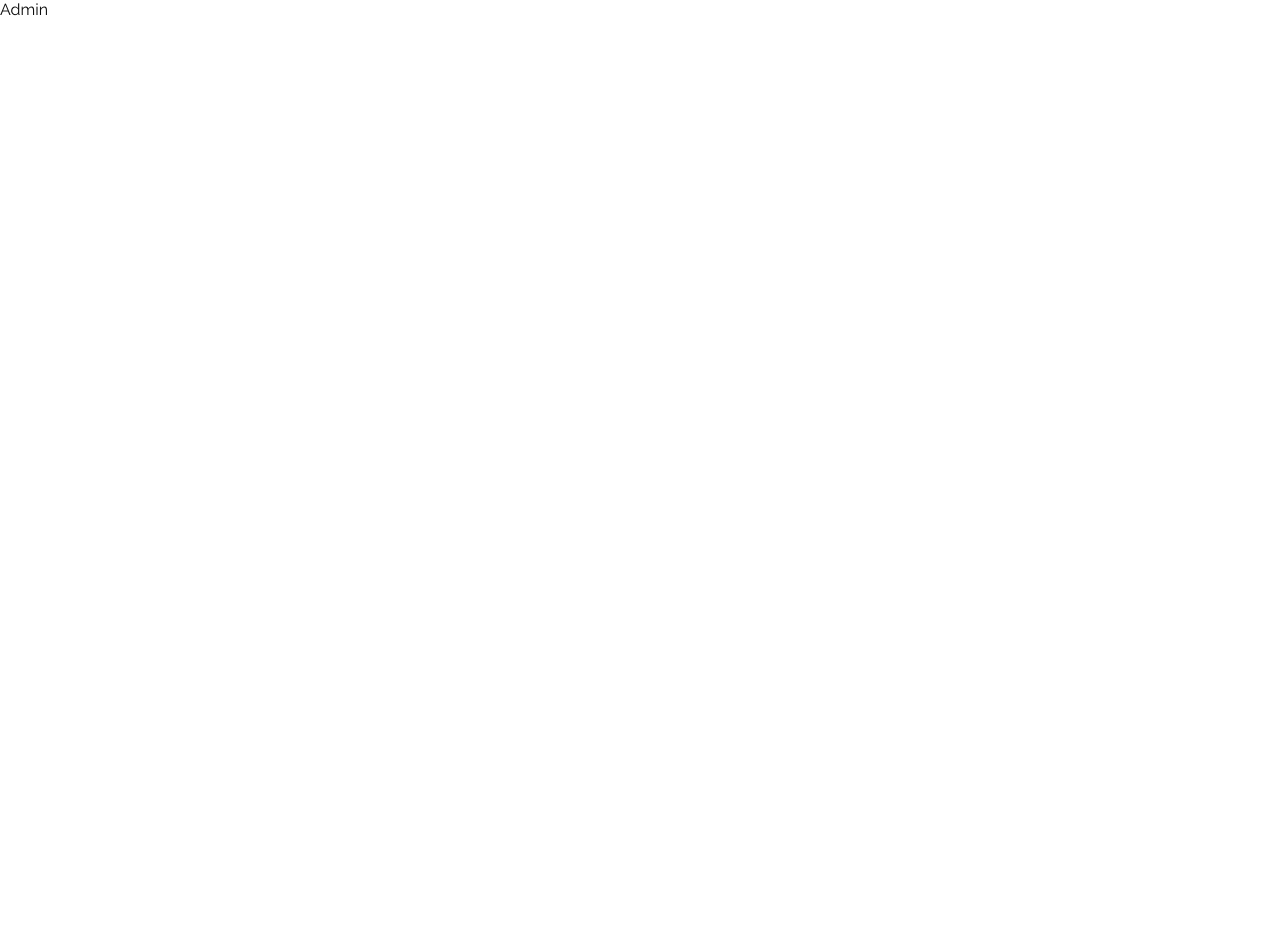
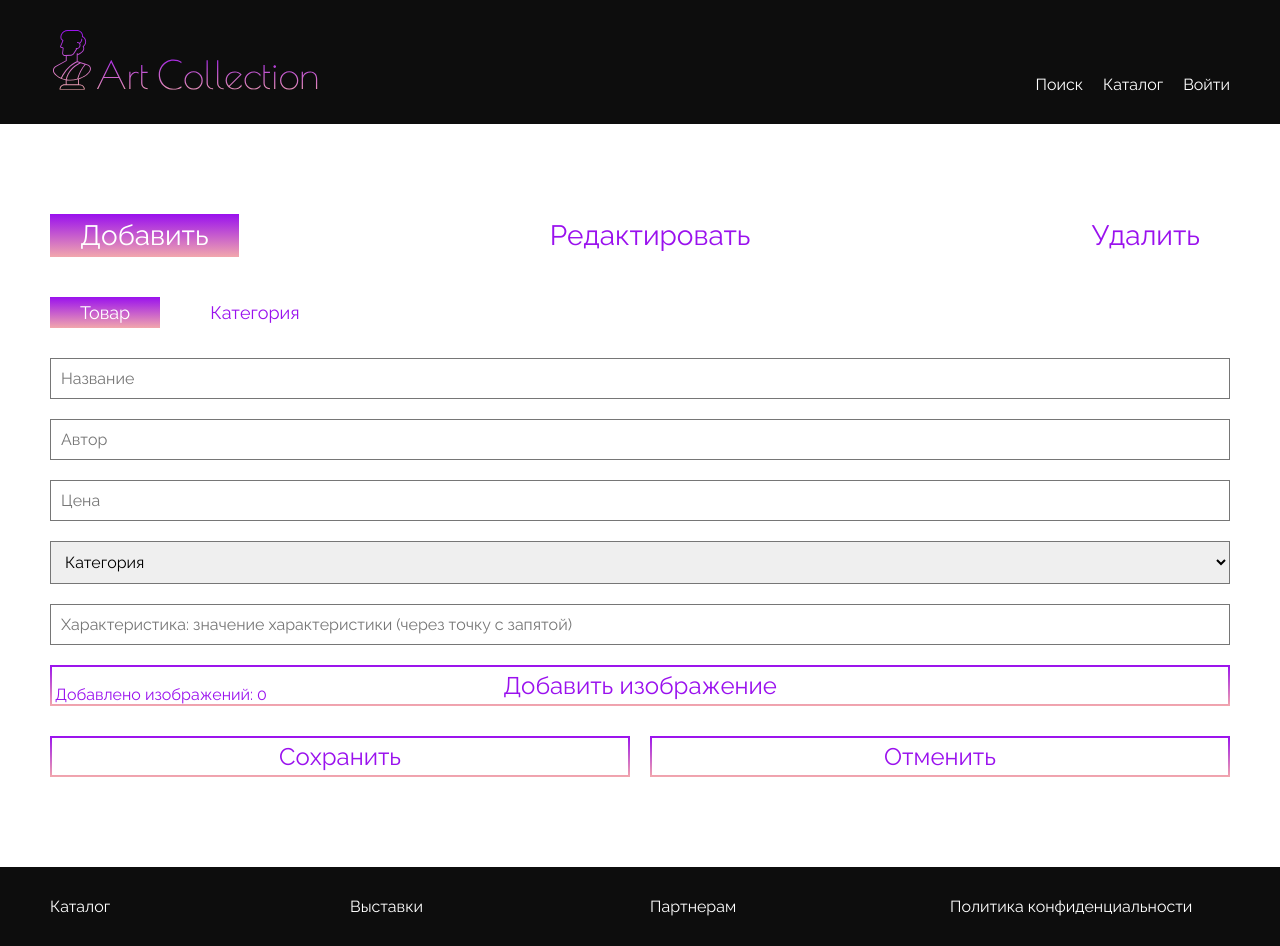
Before and after one commit to katya-sy/art-collection, a React (Vite) app: page /admin in a window 1280 px wide. Before the commit the page ends 800 px from the top, so only its background shows below. Built offline with nearby package versions, Linux system fonts and the light colour scheme.

Commit message:
add admin panel

```diff
--- a/package.json
+++ b/package.json
@@ -15,6 +15,7 @@
     "react-hook-form": "^7.51.3",
     "react-responsive-masonry": "^2.2.0",
     "react-router-dom": "^6.22.3",
+    "react-tabs": "^6.0.2",
     "swiper": "^11.1.1"
   },
   "devDependencies": {
--- a/src/App.css
+++ b/src/App.css
@@ -119,6 +119,34 @@ textarea {
 input:hover,
 textarea:hover {
   border-color: var(--purple);
+}
+
+label {
+  display: block;
+  width: 100%;
+  z-index: 1;
+  font-size: 24px;
+  background-color: var(--white);
+  color: var(--purple);
+  border-image-source: var(--gradient);
+  border-image-slice: 2;
+  border-image-width: 2px;
+  transition: all 0.3s ease-in-out;
+  cursor: pointer;
+}
+
+label > input {
+  opacity: 0;
+  max-height: 40.8px;
+}
+
+.label-text {
+  position: absolute;
+  top: 50%;
+  left: 50%;
+  transform: translate(-50%, -50%);
+  font-size: 24px;
+  color: var(--purple);
 }
 
 select {
@@ -338,7 +366,7 @@ body {
   align-items: center;
   justify-content: center;
   background-color: rgba(0, 0, 0, 25%);
-  z-index: 1;
+  z-index: 10;
 }
 
 .modal-content {
@@ -356,6 +384,36 @@ body {
   position: absolute;
   right: 10px;
   top: 10px;
+}
+
+.react-tabs__tab-list {
+  display: flex;
+  justify-content: space-between;
+  border-bottom: none;
+  margin-bottom: 40px;
+}
+
+.react-tabs__tab {
+  padding: 5px 30px;
+  color: var(--purple);
+  cursor: pointer;
+  font-size: 28px;
+  transition: color 0.3s ease-in-out;
+}
+
+.react-tabs__tab:hover {
+  color: var(--black);
+}
+
+.react-tabs__tab--selected {
+  background: var(--gradient);
+  color: var(--white);
+  border: none;
+  border-radius: 0;
+}
+
+.react-tabs__tab--selected:hover {
+  color: var(--white);
 }
 
 @media (max-width: 1200px) {
--- a/src/components/Header.jsx
+++ b/src/components/Header.jsx
@@ -34,11 +34,7 @@ export const Header = () => {
     setIsOpenMenu(false);
   };
 
-  isOpenMenu && window.innerWidth > 460
-    ? (document.body.style.overflow = "hidden")
-    : (document.body.style.overflow = "auto");
-
-  isOpenModal || isOpenRegModal
+  (isOpenMenu && window.innerWidth > 460) || isOpenModal || isOpenRegModal
     ? (document.body.style.overflow = "hidden")
     : (document.body.style.overflow = "auto");
 
--- /dev/null
+++ b/src/components/ProductCreateForm.jsx
@@ -0,0 +1,86 @@
+import React, { useState } from "react";
+import { useForm } from "react-hook-form";
+import { Input } from "./UI/Input";
+import { Select } from "./UI/Select";
+import { FileInput } from "./UI/FileInput";
+import { Button } from "./UI/Button";
+
+export const ProductCreateForm = () => {
+  const [files, setFiles] = useState([]);
+  const {
+    register,
+    handleSubmit,
+    reset,
+    clearErrors,
+    formState: { errors },
+  } = useForm();
+
+  const onSubmit = (data) => {
+    data = { ...data, files: files };
+    console.log(data);
+    reset();
+  };
+
+  const resetForm = () => {
+    reset(undefined);
+    clearErrors();
+  };
+
+  return (
+    <form className="flex-30 flex-col" onSubmit={handleSubmit(onSubmit)}>
+      <div className="flex-20 flex-col">
+        <Input
+          register={register("title", {
+            required: true,
+          })}
+          placeholder={"Название"}
+          aria-invalid={errors.title}
+          error={errors.title}
+        />
+        <Input
+          register={register("author", {
+            required: true,
+          })}
+          placeholder={"Автор"}
+          aria-invalid={errors.author}
+          error={errors.author}
+        />
+        <Input
+          register={register("price", {
+            required: true,
+            pattern: {
+              value: /^\d/,
+              message: "Цена должна быть числом",
+            },
+          })}
+          placeholder={"Цена"}
+          aria-invalid={errors.price}
+          error={errors.price}
+        />
+        <Select
+          defaultValue="default"
+          register={register("category", { required: true })}
+        >
+          <option value="default" disabled>
+            Категория
+          </option>
+        </Select>
+        <Input
+          register={register("characteristic")}
+          placeholder={
+            "Характеристика: значение характеристики (через точку с запятой)"
+          }
+          aria-invalid={errors.characteristic}
+          error={errors.characteristic}
+        />
+        <FileInput files={files} setFiles={setFiles} />
+      </div>
+      <div className="flex-20 btns">
+        <Button type="submit">Сохранить</Button>
+        <Button type="button" onClick={resetForm}>
+          Отменить
+        </Button>
+      </div>
+    </form>
+  );
+};
--- /dev/null
+++ b/src/components/UI/FileInput.jsx
@@ -0,0 +1,26 @@
+import React, { useState } from "react";
+
+export const FileInput = ({ files, setFiles, ...props }) => {
+  const onSelectFile = (e) => {
+    if (!e.target.files || e.target.files.length === 0) {
+      setFiles([]);
+      return;
+    }
+
+    console.log(e.target.files);
+    setFiles([...files, ...e.target.files]);
+    console.log(files);
+  };
+
+  return (
+    <>
+      <label style={{ position: "relative" }}>
+        <input {...props} onChange={onSelectFile} type="file" />
+        <p className="label-text">Добавить изображение</p>
+        <p style={{ position: "absolute", left: 5, bottom: 2 }}>
+          Добавлено изображений: {files.length}
+        </p>
+      </label>
+    </>
+  );
+};
--- a/src/pages/Admin.jsx
+++ b/src/pages/Admin.jsx
@@ -1,5 +1,48 @@
 import React from "react";
+import { Tab, Tabs, TabList, TabPanel } from "react-tabs";
+// import "react-tabs/style/react-tabs.css";
+import { Header } from "../components/Header";
+import { Footer } from "../components/Footer";
+import { ProductCreateForm } from "../components/ProductCreateForm";
 
 export const Admin = () => {
-  return <div>Admin</div>;
+  return (
+    <>
+      <Header />
+      <div className="container">
+        <div className="wrapper">
+          <Tabs>
+            <TabList>
+              <Tab>Добавить</Tab>
+              <Tab>Редактировать</Tab>
+              <Tab>Удалить</Tab>
+            </TabList>
+
+            <TabPanel>
+              <Tabs>
+                <TabList className="flex-20" style={{ marginBottom: 30 }}>
+                  <Tab style={{ fontSize: 18 }}>Товар</Tab>
+                  <Tab style={{ fontSize: 18 }}>Категория</Tab>
+                </TabList>
+                <TabPanel>
+                  <ProductCreateForm />
+                </TabPanel>
+                <TabPanel>
+                  <h2>форма для категории</h2>
+                </TabPanel>
+              </Tabs>
+            </TabPanel>
+            <TabPanel>
+              <h2>Any content 2</h2>
+            </TabPanel>
+            <TabPanel>
+              <h2>Any content 2</h2>
+            </TabPanel>
+          </Tabs>
+        </div>
+      </div>
+
+      <Footer />
+    </>
+  );
 };
```
Also changed, not shown: 1 other file (tests, documents, lock files or other folders).
